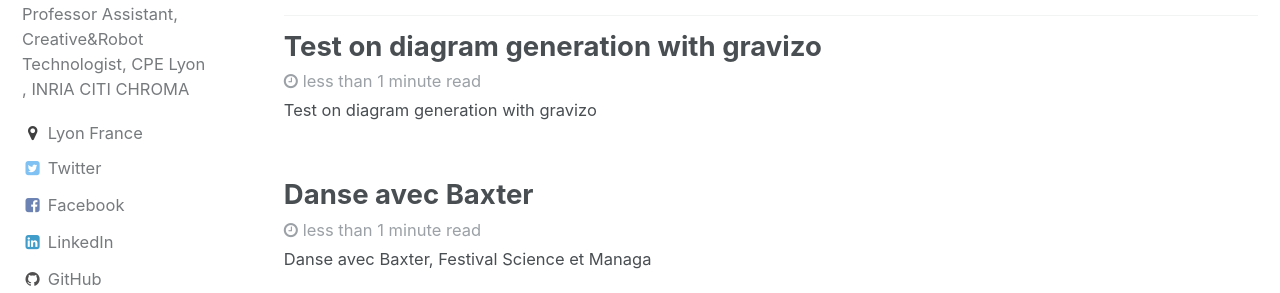
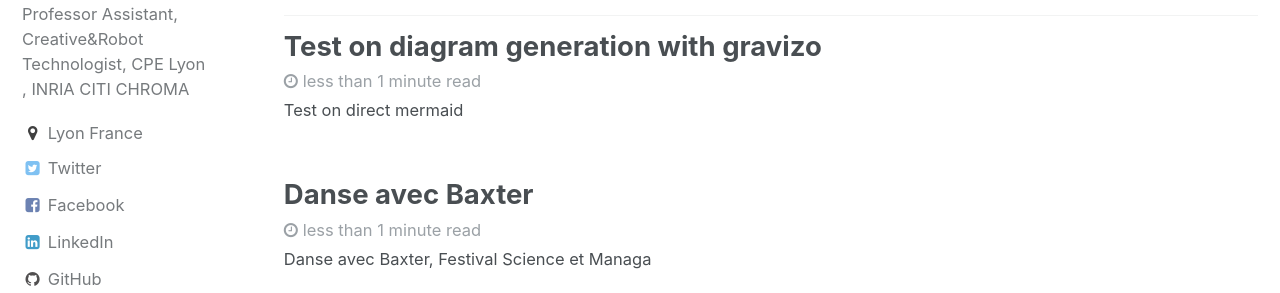
Before and after one commit to fabricejumel/fabricejumel.github.io, a Jekyll site: the page built from index.html, in a window 1280 px wide and 900 px high, scrolled down 532 px. Shown: the part 193-486 px from the top of the window. Built offline with Jekyll 4.4.1, drawn with Linux system fonts in a browser that asks for light colours; the list of posts is cut into pages by our own code.

Commit message:
Update 2017-11-25-diagram1.md

````diff
--- a/_posts/2017-11-25-diagram1.md
+++ b/_posts/2017-11-25-diagram1.md
@@ -9,7 +9,15 @@ tags:
 
 ---
 
+### Test on direct mermaid
 
+   ```mermaid
+     graph TD;
+          A-->B;
+          A-->C;
+          B-->D;
+          C-->D;
+    ```
 
 ### Test on diagram generation with gravizo
 
````
